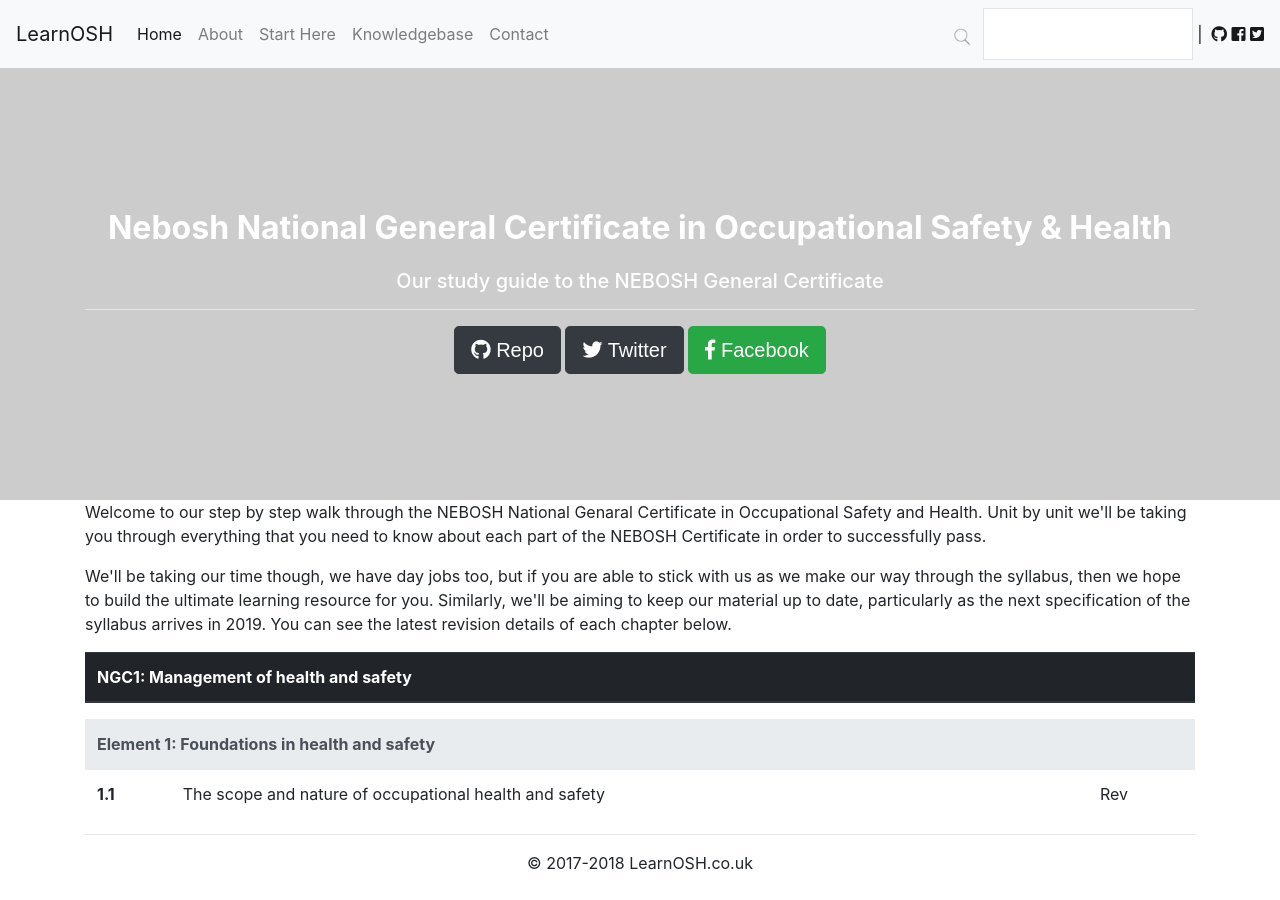
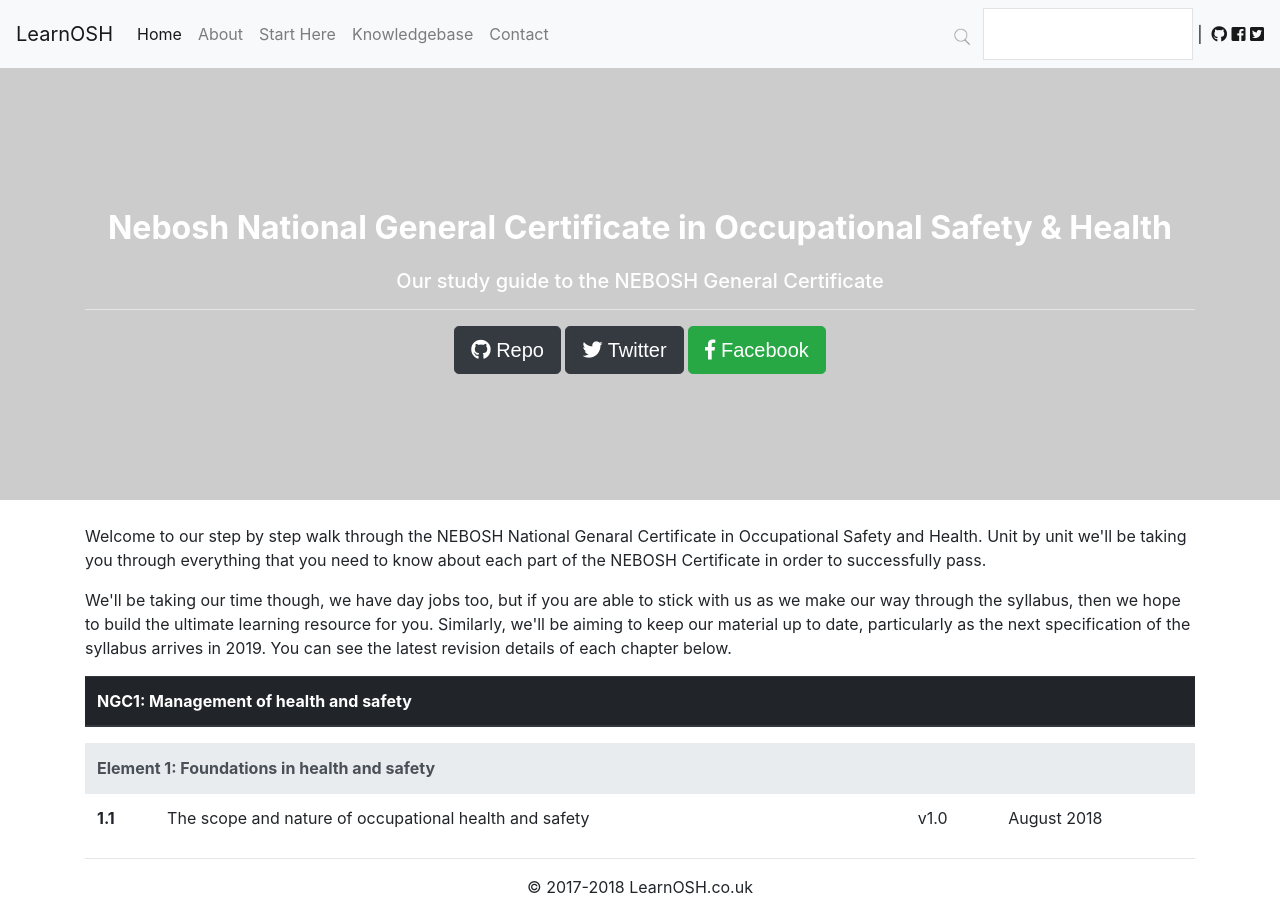
Before and after one commit to lee-perry/learnosh, a Jekyll site: the page built from course/nebosh_national_certificate/index.html, in a window 1280 px wide. Built offline with Jekyll 4.4.1, drawn with Linux system fonts in a browser that asks for light colours; nearby versions of some CDN libraries.

Commit message:
Update index.html

```diff
--- a/course/nebosh_national_certificate/index.html
+++ b/course/nebosh_national_certificate/index.html
@@ -4,12 +4,13 @@
 subtitle: Our study guide to the NEBOSH General Certificate
 ---
 <div class="container">
+  <br/>
   <p>Welcome to our step by step walk through the NEBOSH National Genaral Certificate in Occupational Safety and Health.  Unit by unit we'll be taking you through everything that you need to know about each part of the NEBOSH Certificate in order to successfully pass.</p>
   <p>We'll be taking our time though, we have day jobs too, but if you are able to stick with us as we make our way through the syllabus, then we hope to build the ultimate learning resource for you.  Similarly, we'll be aiming to keep our material up to date, particularly as the next specification of the syllabus arrives in 2019.  You can see the latest revision details of each chapter below.</p>
 <table class="table">
   <thead class="thead-dark">
     <tr>
-      <th scope="col" colspan="3">NGC1: Management of health and safety</th>
+      <th scope="col" colspan="4">NGC1: Management of health and safety</th>
     </tr>
   </thead>
   <tbody>
@@ -19,14 +20,15 @@
 <table class="table">
   <thead class="thead-light">
     <tr>
-      <th scope="col" colspan="3">Element 1: Foundations in health and safety</th>
+      <th scope="col" colspan="4">Element 1: Foundations in health and safety</th>
     </tr>
   </thead>
   <tbody>
     <tr>
       <th scope="row">1.1</th>
       <td>The scope and nature of occupational health and safety</td>
-      <td>Rev</td>
+      <td>v1.0</td>
+      <td>August 2018</td>
     </tr>
     </tr>
   </tbody>
```
